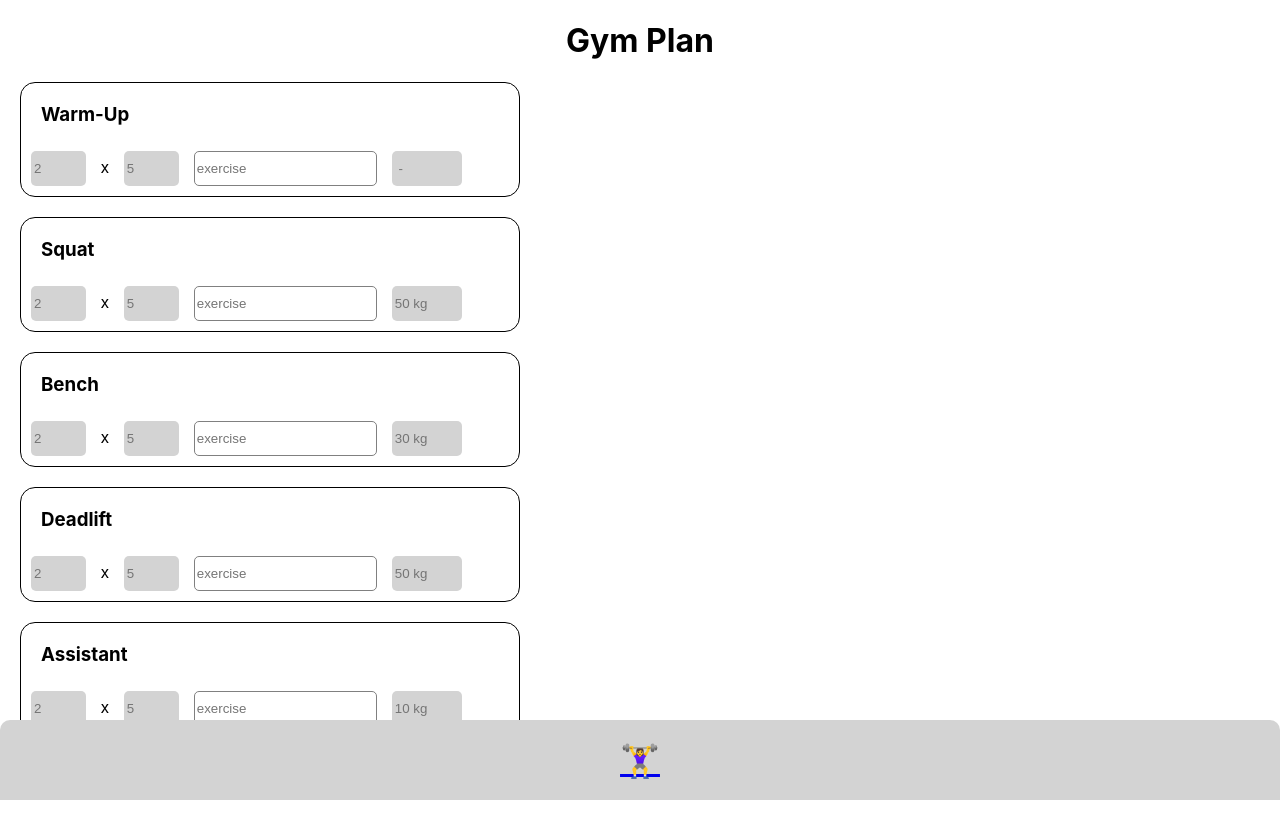
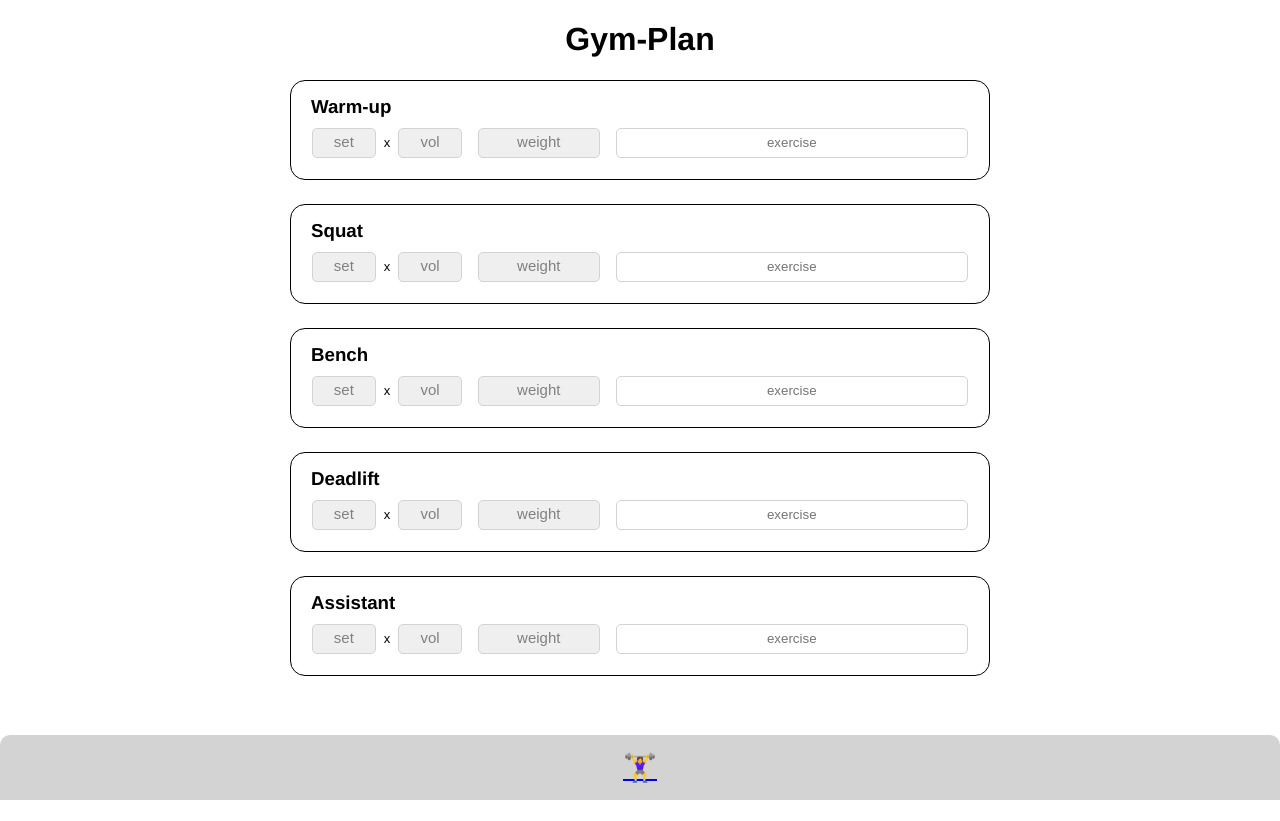
Before and after one commit to KirstenSchuhmann/CapstoneProject, a Next.js app: page / in a window 1280 px wide. After the commit the page ends 800 px from the top, so only its background shows below. Built offline with nearby package versions, Linux system fonts and the light colour scheme.

Commit message:
added current status of main

```diff
--- a/GlobalStyles/GlobalStyles.js
+++ b/GlobalStyles/GlobalStyles.js
@@ -5,10 +5,8 @@ const GlobalStyles = createGlobalStyle`
     body {
         padding: 0;
         margin: 0;
-        position: relative;
-        min-height: 100%;
         padding-bottom: 2rem;
-        font-family: -apple-system, BlinkMacSystemFont, "Segoe UI", Roboto, Helvetica, Arial, sans-serif, "Apple Color Emoji", "Segoe UI Emoji", "Segoe UI Symbol";
+        font-family: Helvetica, Arial, sans-serif;
     }
 
     * {
--- a/components/Footer.js
+++ b/components/Footer.js
@@ -11,18 +11,17 @@ export default function Footer() {
 
 const StyledFooter = styled.footer`
   width: 100%;
-  height: 80px;
+  height: 65px;
+  bottom: 0;
   position: fixed;
-  bottom: 0;
   display: flex;
-  text-align: center;
-  background: lightgrey;
-  flex-shrink: 0;
   justify-content: center;
   align-items: center;
   border-radius: 10px 10px 0px 0px;
+  background: lightgrey;
+  margin-top: auto;
 
   a {
-    font-size: 2rem;
+    font-size: 1.7rem;
   }
 `;
--- /dev/null
+++ b/components/GymPlan/GymPlan.js
@@ -0,0 +1,13 @@
+import WorkoutSet from "./WorkoutSet";
+
+export default function GymPlan() {
+  return (
+    <form>
+      <WorkoutSet setName="Warm-up" />
+      <WorkoutSet setName="Squat" />
+      <WorkoutSet setName="Bench" />
+      <WorkoutSet setName="Deadlift" />
+      <WorkoutSet setName="Assistant" />
+    </form>
+  );
+}
--- /dev/null
+++ b/components/GymPlan/WorkoutSet.js
@@ -0,0 +1,117 @@
+import styled from "styled-components";
+
+export default function WorkoutSet({ setName }) {
+  return (
+    <StyledSection>
+      <h3> {setName} </h3>
+
+      <StyledDiv>
+        <input
+          aria-label="set number"
+          type="number"
+          name="set"
+          label="set"
+          placeholder="set"
+          min="0"
+        />
+        <p> x </p>
+        <input
+          aria-label="set volume"
+          type="number"
+          name="volume"
+          label="volume"
+          placeholder="vol"
+          min="0"
+        />
+
+        <input
+          aria-label="set weight"
+          type="number"
+          name="weight"
+          label="weight"
+          placeholder="weight"
+          min="0"
+        />
+        <input
+          aria-label="set exercise"
+          type="text"
+          name="exercise"
+          label="exercise"
+          autoComplete="off"
+          placeholder="exercise"
+        />
+      </StyledDiv>
+    </StyledSection>
+  );
+}
+
+const StyledSection = styled.section`
+  border: 1px solid black;
+  border-radius: 15px;
+  padding: 13px;
+  margin: 0 1rem 1.5rem 1rem;
+  min-width: 300px;
+  max-width: 700px;
+
+  h3 {
+    margin: 2px;
+    padding-left: 5px;
+  }
+`;
+
+const StyledDiv = styled.div`
+  display: flex;
+  flex-flow: row wrap;
+  align-items: center;
+
+  p {
+    font-size: small;
+  }
+
+  input {
+    height: 30px;
+    border-radius: 5px;
+    border: 1.5px solid lightgray;
+
+    margin: 8px;
+    text-align: center;
+  }
+
+  input[type="number"] {
+    width: 10%;
+    //Chrome, Safari, Edge, Opera - hide arrows
+    ::-webkit-outer-spin-button,
+    ::-webkit-inner-spin-button {
+      -webkit-appearance: none;
+    }
+    // Firefox - hide arrows (CSS - letters shouldn't be allowed! Needs to be fixed later!!!)
+    -moz-appearance: textfield;
+    // normal styling
+    background-color: #efefef;
+    border: 0.5px solid lightgrey;
+    font-weight: 600;
+
+    ::placeholder {
+      color: grey;
+      font-weight: 500;
+      font-size: 15px;
+    }
+  }
+  input[name="set"],
+  input[name="volume"] {
+    min-width: 35px;
+    flex-basis: 0;
+    flex-grow: 0.5;
+  }
+
+  input[name="weight"] {
+    min-width: 55px;
+    flex-basis: 0;
+    flex-grow: 1;
+  }
+  input[name="exercise"] {
+    min-width: 70px;
+    flex-basis: 0;
+    flex-grow: 3;
+  }
+`;
--- /dev/null
+++ b/components/Header.js
@@ -0,0 +1,11 @@
+import styled from "styled-components";
+
+export default function Header({ headline }) {
+  return <StyledHeadline> {headline} </StyledHeadline>;
+}
+
+const StyledHeadline = styled.h1`
+  display: flex;
+  justify-content: center;
+  align-items: center;
+`;
--- a/pages/index.js
+++ b/pages/index.js
@@ -1,11 +1,23 @@
-import GymPlan from "../components/GymPlan";
+import styled from "styled-components";
+import GymPlan from "../components/GymPlan/GymPlan";
 import Footer from "../components/Footer";
+import Header from "../components/Header";
 
 export default function Home() {
   return (
     <>
-      <GymPlan />
+      <Header headline="Gym-Plan" />
+      <StyledMain>
+        <GymPlan />
+      </StyledMain>
       <Footer />
     </>
   );
 }
+
+const StyledMain = styled.main`
+  display: flex;
+  flex-direction: column;
+  justify-content: center;
+  align-items: center;
+`;
```
